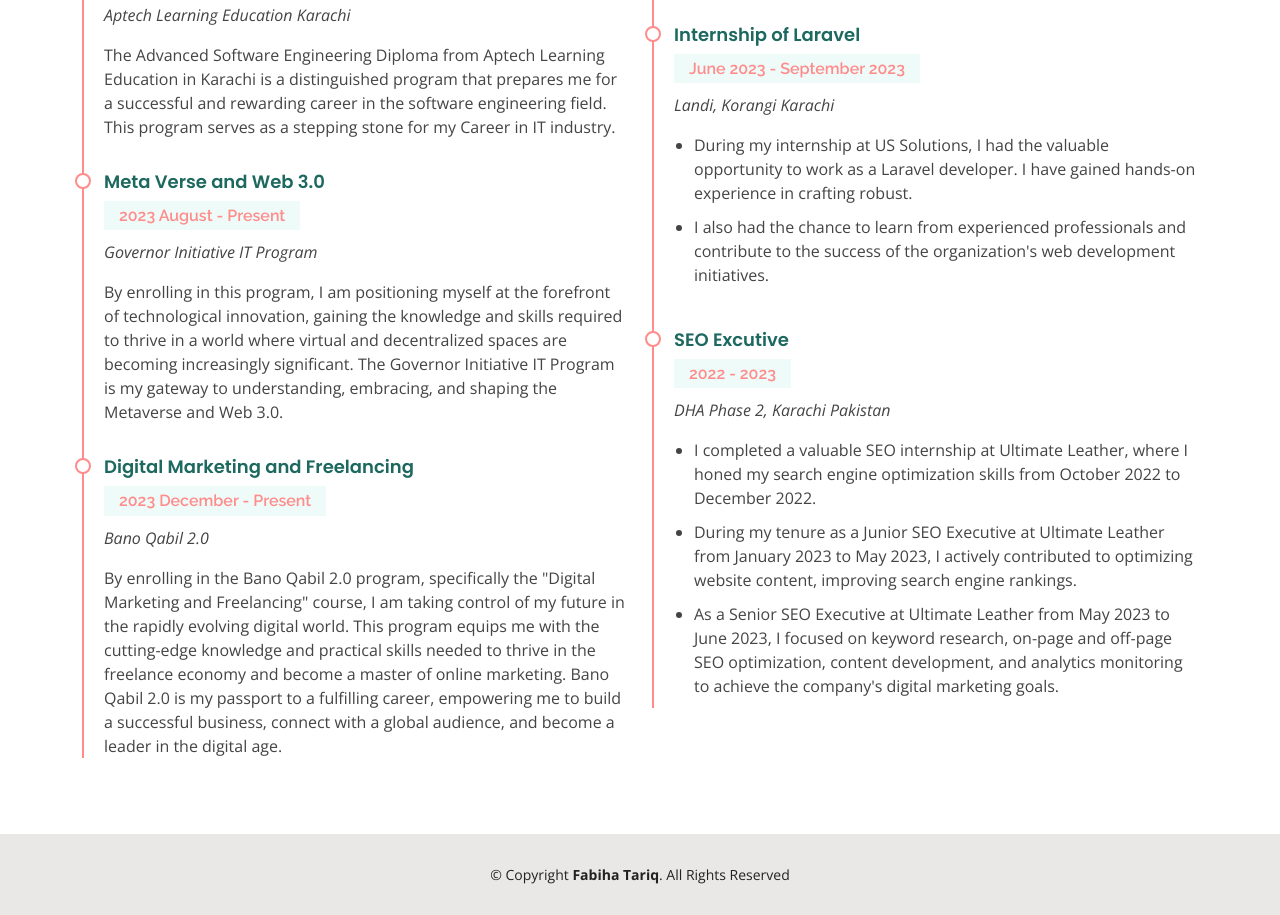
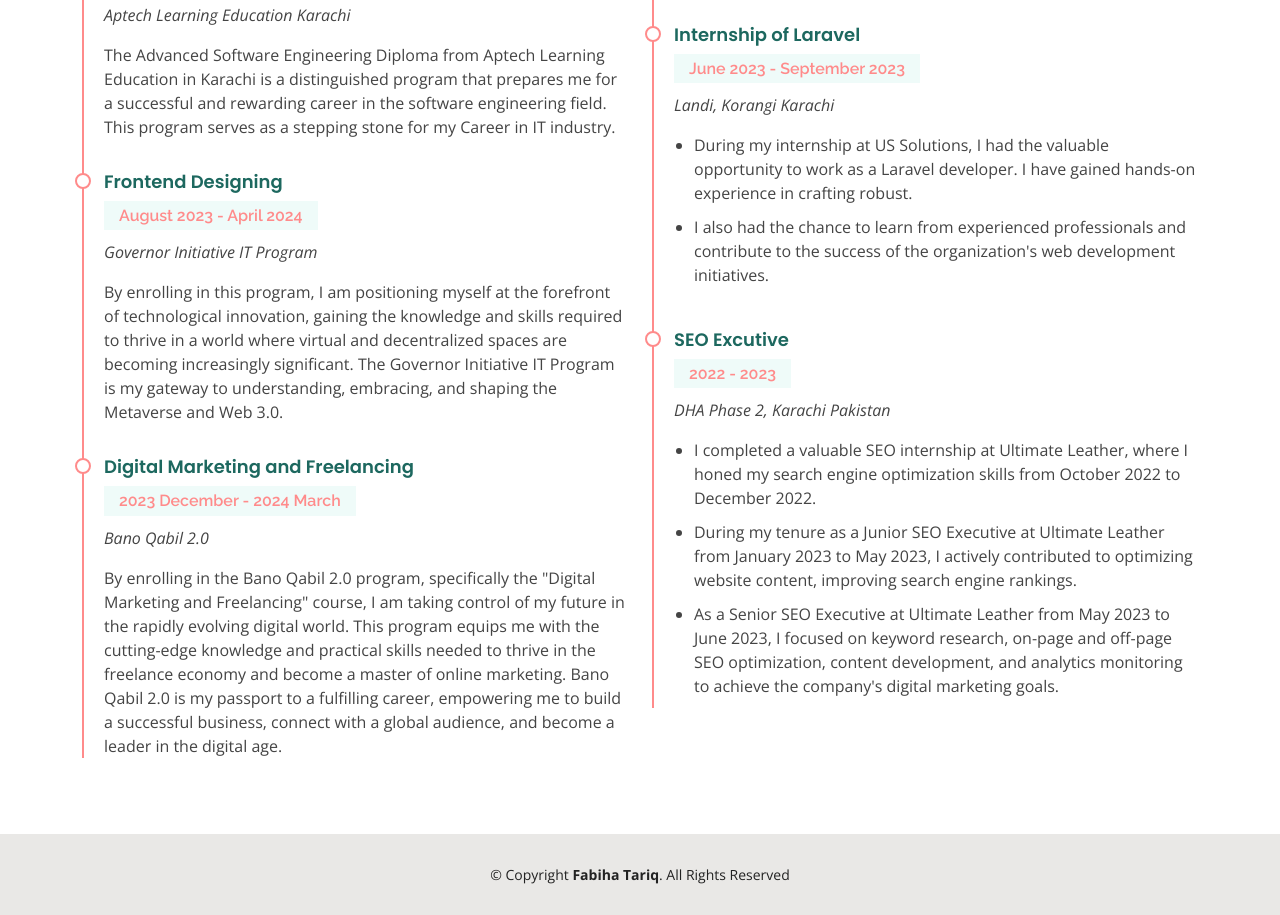
Before and after one commit to Fabiha-tariq/MainPortfolio, a plain HTML site: page resume.html in a window 1280 px wide. Shown: the part 920-1835 px from the top of the page. Drawn offline with nearby package versions, Linux system fonts and the light colour scheme.

Commit message:
new update

```diff
--- a/resume.html
+++ b/resume.html
@@ -119,8 +119,8 @@
               </p>
             </div>
             <div class="resume-item">
-              <h4>Meta Verse and Web 3.0 </h4>
-              <h5>2023 August - Present</h5>
+              <h4>Frontend Designing </h4>
+              <h5>August 2023 - April 2024</h5>
               <p><em>Governor Initiative IT Program</em></p>
               <p>By enrolling in this program, I am positioning myself at the forefront of technological
                 innovation, gaining the knowledge and skills required to thrive in a world where virtual and
@@ -130,7 +130,7 @@
             </div>
             <div class="resume-item">
               <h4>Digital Marketing and Freelancing </h4>
-              <h5>2023 December - Present</h5>
+              <h5>2023 December - 2024 March</h5>
               <p><em>Bano Qabil 2.0</em></p>
               <p>
                 By enrolling in the Bano Qabil 2.0 program, specifically the "Digital Marketing and Freelancing" course, I am taking control of my future in the rapidly evolving digital world. This program equips me with the cutting-edge knowledge and practical skills needed to thrive in the freelance economy and become a master of online marketing. Bano Qabil 2.0 is my passport to a fulfilling career, empowering me to build a successful business, connect with a global audience, and become a leader in the digital age.
```
Also changed, not shown: index.html (+1 -1 lines), assets/img/about.jpg, 1 other file.
